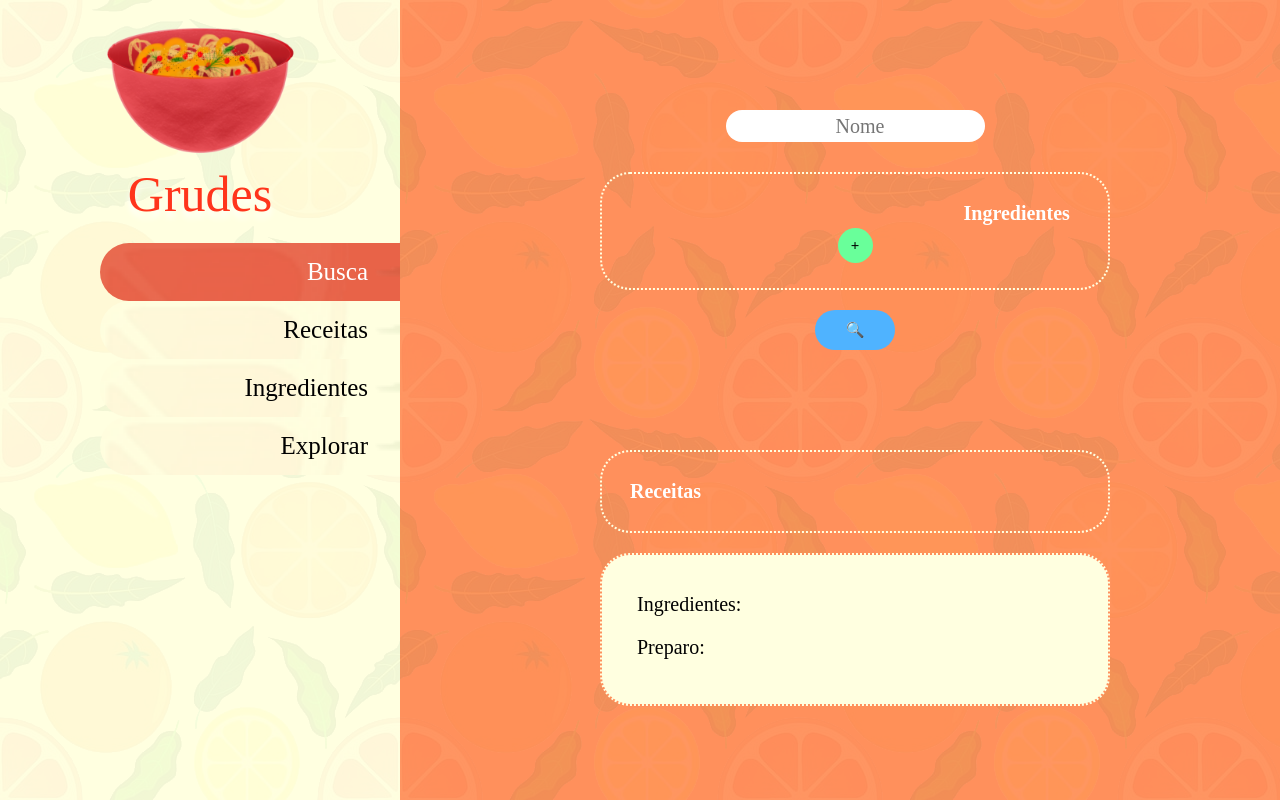
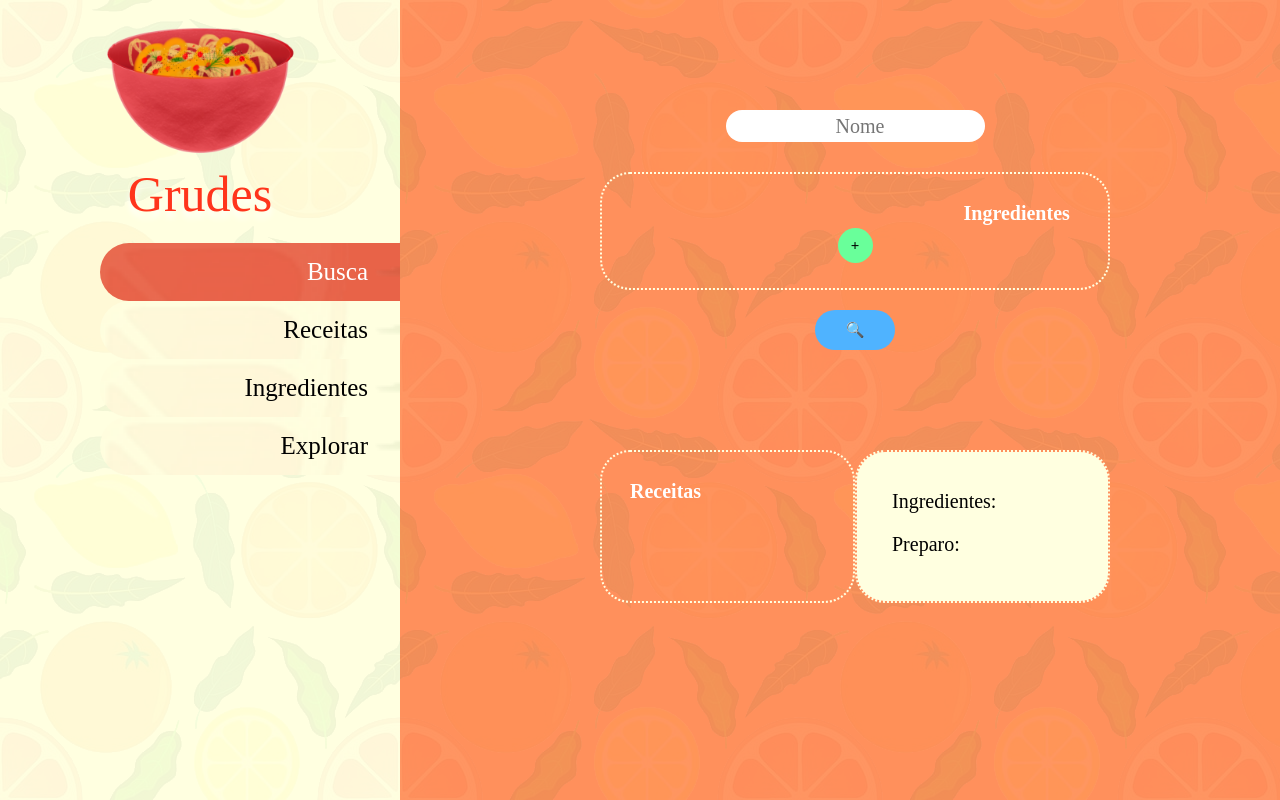
Before and after one commit to hugocm93/grudes_web_client, a React (Create React App) app: page / in a window 1280 px wide. Built offline with nearby package versions, Linux system fonts and the light colour scheme.

Commit message:
Coloca lista de receitas ao lado da receita nas abas Buscar e Explorar

```diff
--- a/src/App.css
+++ b/src/App.css
@@ -167,6 +167,12 @@ body
 {
     background-color: lightyellow;
     border-color: #FF905C;
+    width: 50%;
+}
+
+.RecipesTable
+{
+    width: 50%;
 }
 
 .Description
--- a/src/explore.js
+++ b/src/explore.js
@@ -153,9 +153,11 @@ export function ExploreTab()
             <div className = "center">
                 <button id = "ExploreBtn" onClick = {get_recipes} > &#x1F50D; </button>
             </div>
-            <div id = "ExploreResultDiv" className = "center">
-                <RecipesTable recipes = {recipes} setRecipes = {setRecipes} selectRecipe = {setSelected}/>
-                <RecipeDisplay selected = {selected} find_recipe = {get_selected_recipe}/>
+            <div className = "center">
+                <div id = "ExploreResultDiv" className = "Row">
+                    <RecipesTable recipes = {recipes} setRecipes = {setRecipes} selectRecipe = {setSelected}/>
+                    <RecipeDisplay selected = {selected} find_recipe = {get_selected_recipe}/>
+                </div>
             </div>
         </div>
     );
--- a/src/search.js
+++ b/src/search.js
@@ -44,9 +44,11 @@ export function SearchTab()
             <div className = "center">
                 <button id = "SearchBtn" onClick = {get_recipes} > &#x1F50D; </button>
             </div>
-            <div id = "SearchResultDiv" className = "center">
-                <RecipesTable recipes = {recipes} setRecipes = {setRecipes} selectRecipe = {setSelected}/>
-                <RecipeDisplay selected = {selected} find_recipe = {get_selected_recipe}/>
+            <div className = "center">
+                <div id = "SearchResultDiv" className = "Row">
+                    <RecipesTable recipes = {recipes} setRecipes = {setRecipes} selectRecipe = {setSelected}/>
+                    <RecipeDisplay selected = {selected} find_recipe = {get_selected_recipe}/>
+                </div>
             </div>
         </div>
     );
```
